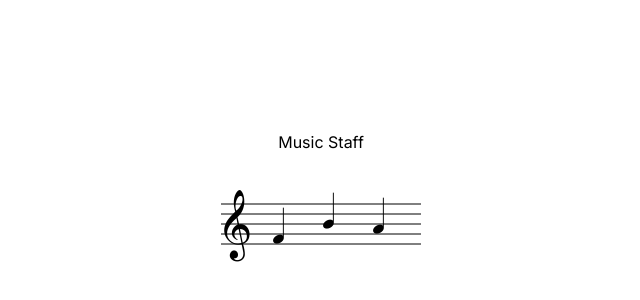
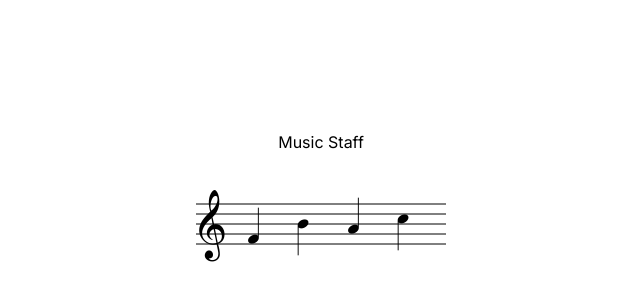
Before and after one commit to charliedevs/musicalranges, a Next.js app: page / in a window 1280 px wide. Shown: the part 238-538 px from the top of the page, without its empty margins (319-959 px from the left). Built offline with nearby package versions, Linux system fonts and the light colour scheme; a web font is replaced by a local one.

Commit message:
Add C5 and fix rotation for downstem notes

```diff
--- a/src/app/_components/Note.tsx
+++ b/src/app/_components/Note.tsx
@@ -22,19 +22,22 @@ const Note = ({ note, duration = "quarter", position }: NoteProps) => {
   const noteCharacter = duration === "quarter" ? quarterNote : wholeNote;
 
   // Determine the stem direction based on the note pitch TODO: Account for other clefs
-  const isUpstem = duration === "quarter" && yPos < trebleNotePositions.B4;
+  const isUpstem = duration === "quarter" && yPos > trebleNotePositions.B4;
+  const noteClasses =
+    "block" + (isUpstem ? "" : " rotate-180 transform origin-bottom");
+
+  // Position notes in correct place on staff
+  const yOffset = isUpstem ? 23 : 37;
 
   return (
-    <Tippy content={note}>
-      <span
-        className="absolute cursor-pointer font-music text-4xl text-black hover:text-red-950"
-        style={{ left: `${xPos}px`, top: `${yPos - 23}px` }}
-      >
-        <span className={isUpstem ? "" : "rotate-180 transform"}>
-          {noteCharacter}
-        </span>
-      </span>
-    </Tippy>
+    <span
+      className="absolute cursor-pointer font-music text-4xl text-black hover:text-red-950"
+      style={{ left: `${xPos}px`, top: `${yPos - yOffset}px` }}
+    >
+      <Tippy content={note}>
+        <span className={noteClasses}>{noteCharacter}</span>
+      </Tippy>
+    </span>
   );
 };
 
--- a/src/app/_types/noteName.ts
+++ b/src/app/_types/noteName.ts
@@ -1 +1 @@
-export type NoteName = "B4" | "A4" | "G4" | "F4" | "E4" | "D4" | "C4";
+export type NoteName = "C5" | "B4" | "A4" | "G4" | "F4" | "E4" | "D4" | "C4";
--- a/src/app/_utility/notePositions.ts
+++ b/src/app/_utility/notePositions.ts
@@ -1,6 +1,7 @@
 import type { NoteName } from "../_types/noteName";
 
 export const trebleNotePositions: Record<NoteName, number> = {
+  C5: 15,
   B4: 20,
   A4: 25,
   G4: 30,
--- a/src/app/page.tsx
+++ b/src/app/page.tsx
@@ -2,7 +2,7 @@ import Staff from "./_components/Staff";
 import type { NoteName } from "./_types/noteName";
 
 export default function HomePage() {
-  const notes: NoteName[] = ["F4", "B4", "A4"];
+  const notes: NoteName[] = ["F4", "B4", "A4", "C5"];
   return (
     <main className="flex min-h-screen flex-col items-center justify-center gap-10">
       <h1>Music Staff</h1>
```
